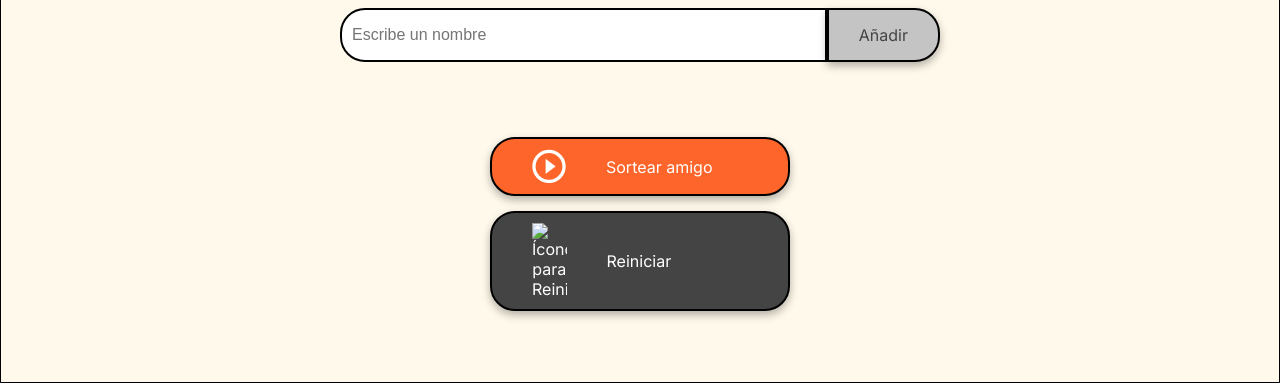
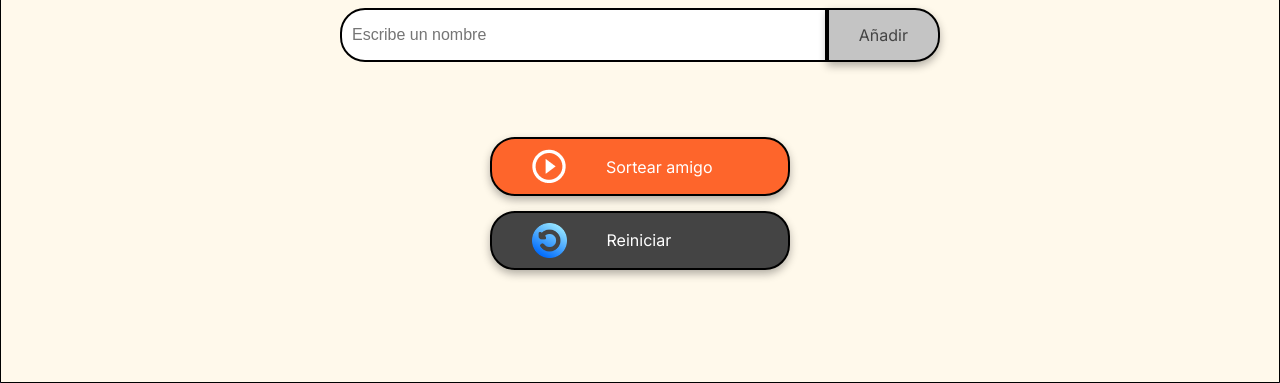
Before and after one commit to jL-Stiv/Mi-Amigo-Secreto, a plain HTML site: page index.html in a window 1280 px wide. Shown: the part 417-800 px from the top of the page. Drawn offline with Linux system fonts and the light colour scheme; the site is published under a folder, as on GitHub Pages, so addresses that start at the root find nothing.

Commit message:
actualizar enlace Icono de Reiniciar: le quite el / al enlace del icon de la imagen de Reiniciar no se veia la imagen del icono.

```diff
--- a/index.html
+++ b/index.html
@@ -35,7 +35,7 @@
 
                 <!--  boton Reiniciar  -->
                 <button class="button-reset" onclick="reiniciarJuego()" aria-label="Reiniciar sorteo">
-                    <img src="/assets/reiniciar.png" alt="Ícono para Reiniciar">
+                    <img src="assets/reiniciar.png" alt="Ícono para Reiniciar">
                      Reiniciar
                 </button>
 
```
